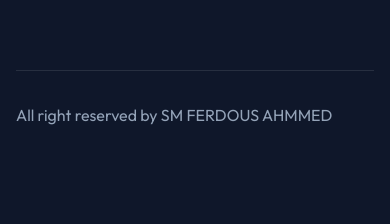
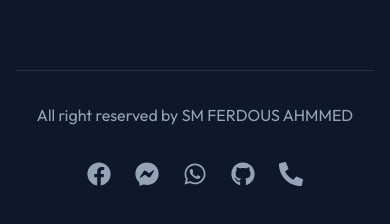
Before and after one commit to asifsarkar411/sm-ferdous, a Next.js app: page / in a window 390 px wide. Shown: the part 884-1108 px from the top of the page. Before the commit the page ends 1043 px from the top, so only its background shows below. Built offline with nearby package versions, Linux system fonts and the light colour scheme; no server answers; the database is empty.

Commit message:
feat: add social and phone links to footer

```diff
--- a/src/components/Contact/Contact.jsx
+++ b/src/components/Contact/Contact.jsx
@@ -1,5 +1,6 @@
 import { prisma } from '@/lib/prisma';
 import ContactForm from './ContactForm';
+import { FaFacebook, FaFacebookMessenger, FaWhatsapp, FaGithub, FaPhoneAlt } from 'react-icons/fa';
 
 
 export default async function Contact() {
@@ -44,8 +45,25 @@ export default async function Contact() {
         </div>
 
       </div>
-      <footer className="flex-responsive" style={{ marginTop: '5rem', padding: '2rem 0', borderTop: '1px solid var(--color-border)', display: 'flex', justifyContent: 'space-between', color: 'var(--color-text-secondary)' }}>
+      <footer className="flex-responsive" style={{ marginTop: '5rem', padding: '2rem 0', borderTop: '1px solid var(--color-border)', display: 'flex', justifyContent: 'space-between', alignItems: 'center', color: 'var(--color-text-secondary)', gap: '2rem' }}>
         <div>All right reserved by SM FERDOUS AHMMED</div>
+        <div style={{ display: 'flex', gap: '1.5rem', fontSize: '1.5rem' }}>
+          <a href="https://www.facebook.com/sarkarasif59/" target="_blank" rel="noopener noreferrer" style={{ color: 'var(--color-text-secondary)', transition: 'color 0.2s' }} onMouseOver={e => e.currentTarget.style.color = '#1877F2'} onMouseOut={e => e.currentTarget.style.color = 'var(--color-text-secondary)'} title="Facebook">
+            <FaFacebook />
+          </a>
+          <a href="https://m.me/sarkarasif59" target="_blank" rel="noopener noreferrer" style={{ color: 'var(--color-text-secondary)', transition: 'color 0.2s' }} onMouseOver={e => e.currentTarget.style.color = '#00B2FF'} onMouseOut={e => e.currentTarget.style.color = 'var(--color-text-secondary)'} title="Messenger">
+            <FaFacebookMessenger />
+          </a>
+          <a href="https://wa.me/8801743648510" target="_blank" rel="noopener noreferrer" style={{ color: 'var(--color-text-secondary)', transition: 'color 0.2s' }} onMouseOver={e => e.currentTarget.style.color = '#25D366'} onMouseOut={e => e.currentTarget.style.color = 'var(--color-text-secondary)'} title="WhatsApp">
+            <FaWhatsapp />
+          </a>
+          <a href="https://github.com/asifsarkar411" target="_blank" rel="noopener noreferrer" style={{ color: 'var(--color-text-secondary)', transition: 'color 0.2s' }} onMouseOver={e => e.currentTarget.style.color = 'var(--color-text-primary)'} onMouseOut={e => e.currentTarget.style.color = 'var(--color-text-secondary)'} title="GitHub">
+            <FaGithub />
+          </a>
+          <a href="tel:01628628300" style={{ color: 'var(--color-text-secondary)', transition: 'color 0.2s' }} onMouseOver={e => e.currentTarget.style.color = 'var(--color-primary)'} onMouseOut={e => e.currentTarget.style.color = 'var(--color-text-secondary)'} title="Call Phone">
+            <FaPhoneAlt />
+          </a>
+        </div>
       </footer>
     </section>
   );
```
